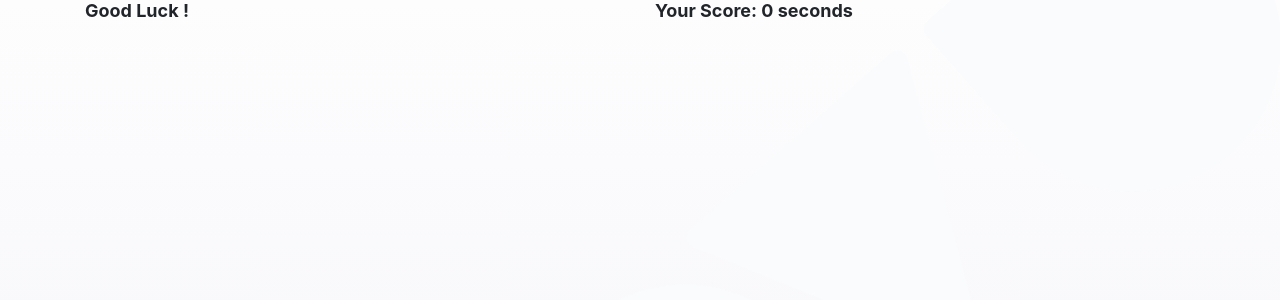
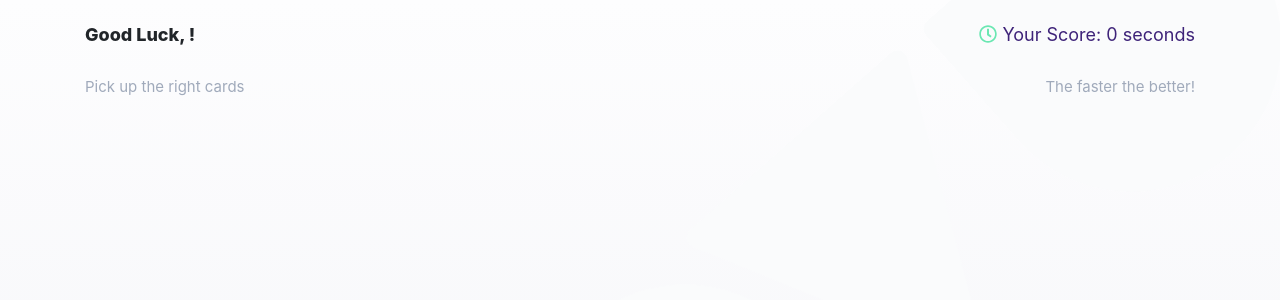
Before and after one commit to melvinchun/avantica_challenge, a React (Create React App) app: page /game in a window 1280 px wide. Shown: the top 300 px of the page. Built offline with nearby package versions, Linux system fonts and the light colour scheme.

Commit message:
Adding Drag and Drop Functionality

```diff
--- a/package.json
+++ b/package.json
@@ -3,6 +3,9 @@
   "version": "0.1.0",
   "private": true,
   "dependencies": {
+    "@fortawesome/fontawesome-svg-core": "^1.2.32",
+    "@fortawesome/free-regular-svg-icons": "^5.15.1",
+    "@fortawesome/react-fontawesome": "^0.1.13",
     "@testing-library/jest-dom": "^5.11.6",
     "@testing-library/react": "^11.2.2",
     "@testing-library/user-event": "^12.2.2",
--- /dev/null
+++ b/src/components/GameDragDrop.tsx
@@ -0,0 +1,28 @@
+import React, { Fragment } from 'react';
+import { Col, Row } from 'react-bootstrap';
+
+interface GameDragDropProps {
+}
+
+const GameDragDrop: React.FC<GameDragDropProps> = () => {
+
+    return (
+        <Fragment>
+            <Row className="dd-text-container">
+                <Col>
+                    <h1>Pick up the right cards</h1>
+                </Col>
+                <Col className="text-right">
+                    <h1>The faster the better!</h1>
+                </Col>
+            </Row>
+            <Row className="dd-game-container">
+                <Col>
+
+                </Col>
+            </Row>
+        </Fragment>
+    )
+}
+
+export default GameDragDrop
--- a/src/components/GameHeader.tsx
+++ b/src/components/GameHeader.tsx
@@ -1,5 +1,7 @@
 import React, { Fragment } from 'react';
 import { Col, Row } from 'react-bootstrap';
+import { FontAwesomeIcon } from '@fortawesome/react-fontawesome';
+import { faClock } from '@fortawesome/free-regular-svg-icons'
 
 interface GameHeaderProps {
     user: string;
@@ -10,15 +12,19 @@ const GameHeader: React.FC<GameHeaderProps> = ({ user, timer }) => {
 
     return (
         <Fragment>
-            <Row>
-                <Col>
-                    <h1>Good Luck {user}!</h1>
+            <Row className="header-container py-4">
+                <Col className="greet-container">
+                    <h1>Good Luck, {user}!</h1>
                 </Col>
-                <Col>
-                    <h1><i className="far fa-id-card"></i> Your Score: {timer} seconds</h1>
+                <Col className="timer-container text-right">
+                    <h1>
+                        <FontAwesomeIcon
+                            icon={faClock}
+                            color="#6AE7B2"
+                        /> Your Score: {timer} seconds
+                    </h1>
                 </Col>
             </Row>
-
         </Fragment>
     )
 }
--- a/src/index.css
+++ b/src/index.css
@@ -13,7 +13,7 @@ body {
 
 .home-container h1 {
   font-size: 18px;
-  font-weight: bold;
+  font-weight: 800;
 }
 
 .home-container .form-control {
@@ -32,5 +32,20 @@ body {
   border: 1px solid #ced4da;
   background: white;
   color: #3E2379;
-  font-weight: bold;
+  font-weight: 800;
 }
+
+.header-container .greet-container h1 {
+  font-weight: 800;
+}
+
+.header-container .timer-container h1 {
+  font-weight: 400;
+  color: #3E2379;
+}
+
+.dd-text-container h1 {
+  font-size: 15px;
+  font-weight: 400;
+  color: #A0AABB;
+}
--- a/src/views/Game.tsx
+++ b/src/views/Game.tsx
@@ -4,6 +4,7 @@ import { Container } from 'react-bootstrap';
 import { AppContext } from '../context/context';
 
 import GameHeader from '../components/GameHeader';
+import GameDragDrop from '../components/GameDragDrop';
 
 const Game: React.FC<RouteComponentProps> = ({ history }) => {
 
@@ -21,6 +22,7 @@ const Game: React.FC<RouteComponentProps> = ({ history }) => {
         <Fragment>
             <Container className="home-container min-vh-100 d-flex flex-column">
                 <GameHeader user={user} timer={timer}/>
+                <GameDragDrop />
             </Container>
         </Fragment>
     )
```
Also changed, not shown: tsconfig.json (+6 -1 lines), 1 other file (tests, documents, lock files or other folders).
